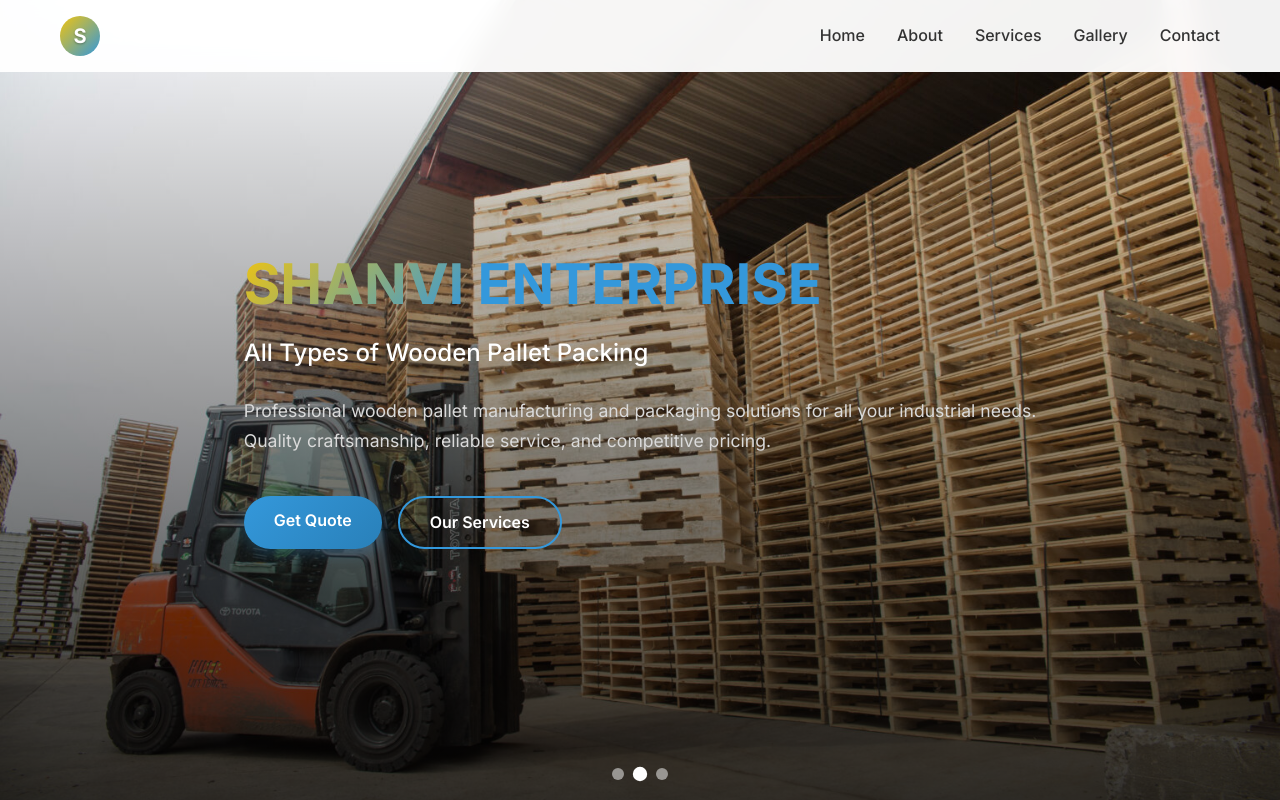
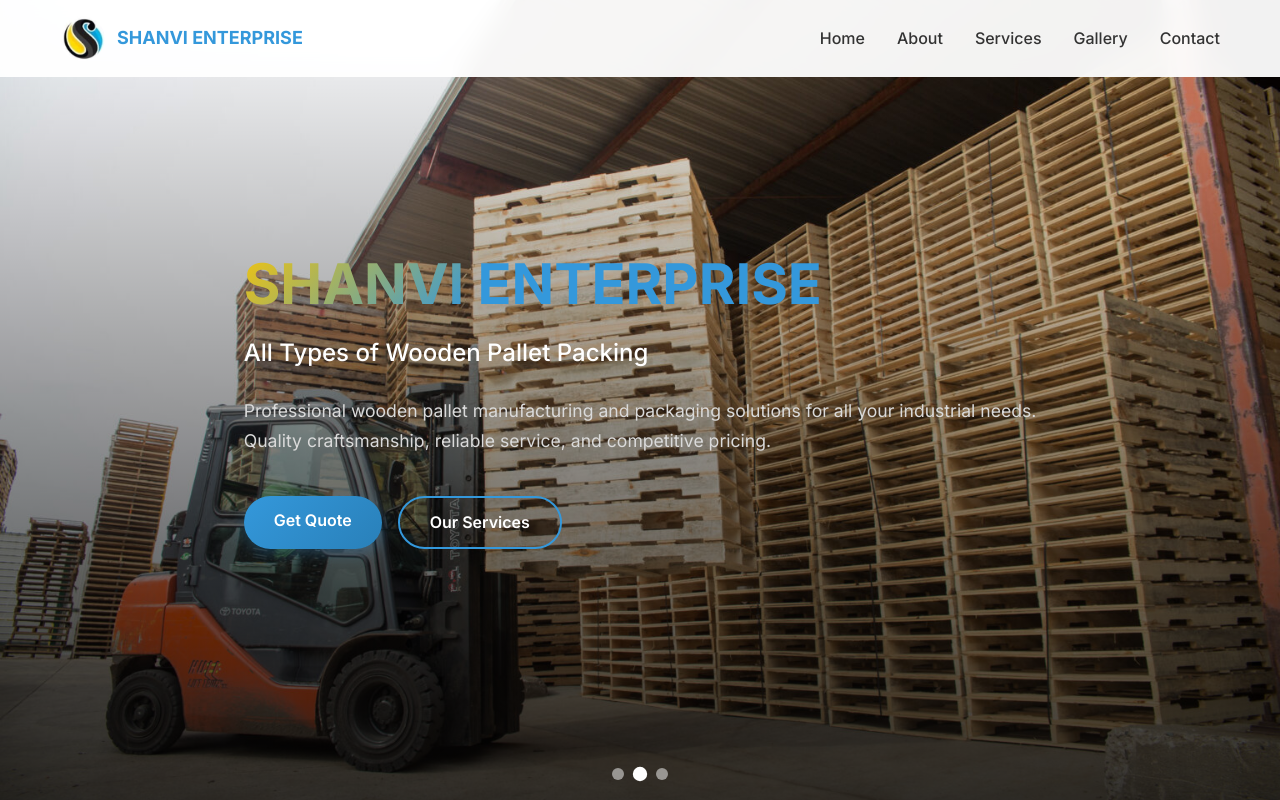
Before and after one commit to Yashchauhan008/shanvi-complimentary, a plain HTML site: page index.html in a window 1280 px wide. Shown: the top 800 px of the page. Drawn offline with Linux system fonts and the light colour scheme.

Commit message:
logo updated

```diff
--- a/index.html
+++ b/index.html
@@ -14,7 +14,7 @@
         <div class="nav-container">
             <div class="nav-logo">
                 <div class="logo-icon">
-                    <div class="logo-s">S</div>
+                    <img src="./logo.jpeg"/>
                 </div>
                 <span class="logo-text">SHANVI ENTERPRISE</span>
             </div>
@@ -289,7 +289,7 @@
                     <div class="logo-icon">
                         <div class="logo-s">S</div>
                     </div>
-                    <span class="logo-text">SHANVI ENTERPRISE</span>
+                    <span class="logo-text-footer">SHANVI ENTERPRISE</span>
                 </div>
                 <div class="footer-text">
                     <p>All Type of Wooden Pallet Packing</p>
--- a/styles.css
+++ b/styles.css
@@ -46,9 +46,9 @@
 }
 
 .logo-icon {
-    width: 40px;
+    /* width: 40px;
     height: 40px;
-    background: linear-gradient(135deg, #f1c40f, #3498db);
+    background: linear-gradient(135deg, #f1c40f, #3498db); */
     border-radius: 50%;
     display: flex;
     align-items: center;
@@ -56,18 +56,19 @@
     position: relative;
 }
 
-.logo-s {
-    color: white;
-    font-weight: 700;
-    font-size: 20px;
-    text-shadow: 0 1px 2px rgba(0,0,0,0.3);
+.logo-icon img{
+    height: 45px;
+    width: 45px;
+    object-fit: cover;
+    border-radius: 50%;
 }
 
 .logo-text {
     font-weight: 700;
     font-size: 18px;
-    color: white;
+    color: #3498db;
 }
+
 
 .nav-menu {
     display: flex;
@@ -644,6 +645,12 @@
     gap: 12px;
 }
 
+.logo-text-footer{
+    font-weight: 700;
+    font-size: 18px;
+    color: white;
+}
+
 .footer-text p {
     margin: 0.5rem 0;
     color: #bdc3c7;
```
Also changed, not shown: logo.jpeg (added).
